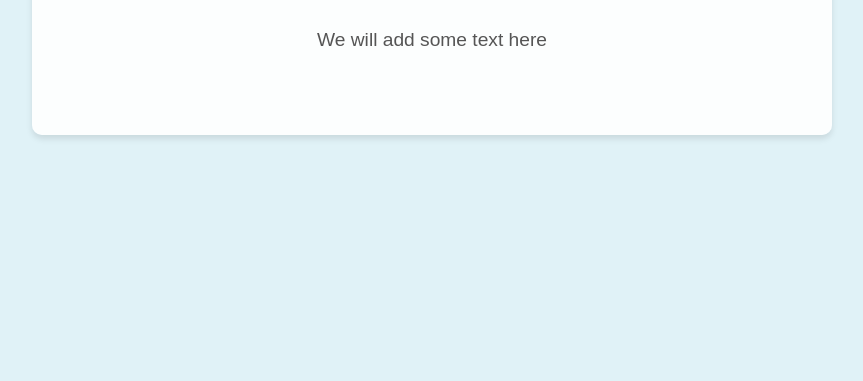
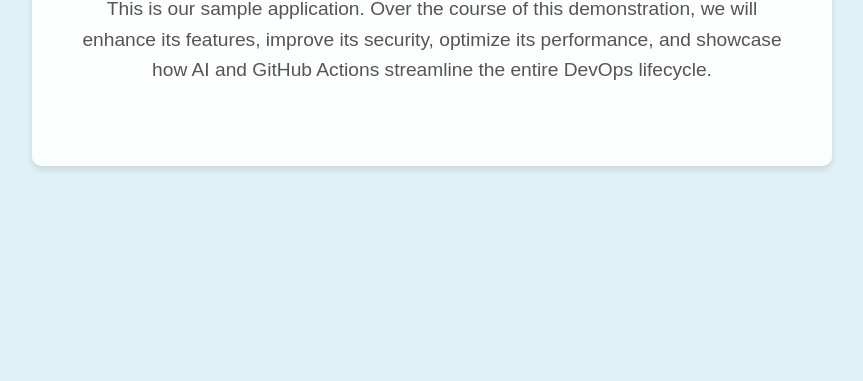
Before and after one commit to Zhiyuanlu000217/cst8922-demo, a website: page public/index.html in a window 1280 px wide. Shown: the part 419-800 px from the top of the page, without its empty margins (208-1071 px from the left). Drawn offline with Linux system fonts and the light colour scheme.

Commit message:
Update README and index.html: add final instructions and restore main application description

```diff
--- a/public/index.html
+++ b/public/index.html
@@ -57,9 +57,7 @@
 <body>
     <div class="container">
         <h1>Welcome to AI-Augmented DevOps Demo!</h1>
-        <p> We will add some text here </p>
-        <!-- @TODO: Comment out this line when we set up the base pipeline -->
-        <!-- <p>This is our sample application. Over the course of this demonstration, we will enhance its features, improve its security, optimize its performance, and showcase how AI and GitHub Actions streamline the entire DevOps lifecycle.</p> -->
+        <p>This is our sample application. Over the course of this demonstration, we will enhance its features, improve its security, optimize its performance, and showcase how AI and GitHub Actions streamline the entire DevOps lifecycle.</p>
     </div>
 </body>
 </html>
```
Also changed, not shown: README.md.
